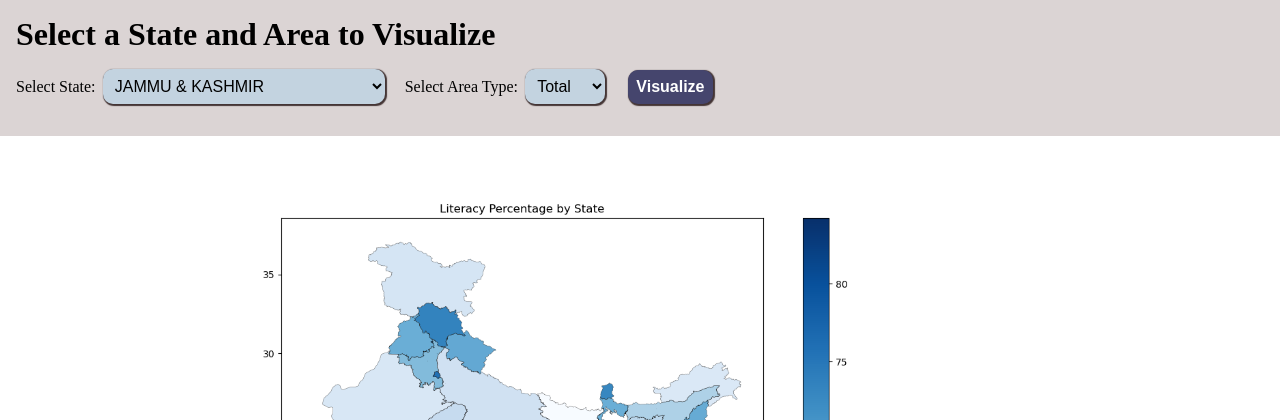
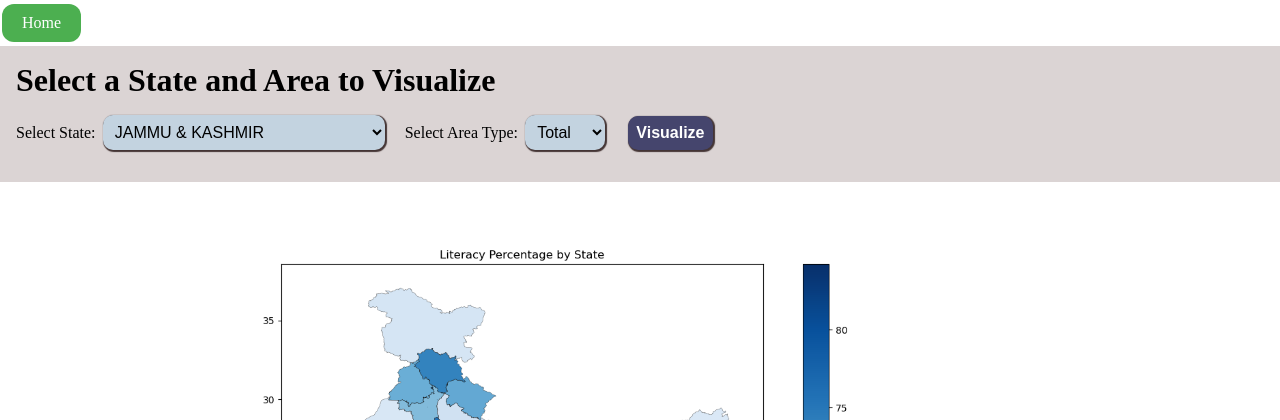
Before and after one commit to jaiswalritika/Education-and-Employment-Insight-using-Census-Data, a Flask app: page / in a window 1280 px wide. Shown: the top 420 px of the page. Run offline with Flask 3, Linux system fonts and the light colour scheme.

Commit message:
Home & Back button

```diff
--- a/app/app.py
+++ b/app/app.py
@@ -15,6 +15,10 @@ def index():
     states = df['Area name'].unique()
     area_types = df['Total/Rural/Urban'].unique()
     return render_template('index.html', states=states, area_types=area_types)
+
+@app.route('/home')
+def home():
+    return render_template('index.html')
 
 def bar_chart(dataset,params,region,area_type):
     fig = go.Figure()
--- a/app/templates/index.html
+++ b/app/templates/index.html
@@ -5,9 +5,30 @@
     <meta charset="UTF-8">
     <title>Select a State and Area</title>
     <link rel="stylesheet" href="{{url_for('static',filename='css/style.css')}}">
+    <style>
+        .button {
+            background-color: #4CAF50;
+            border: none;
+            color: white;
+            padding: 10px 20px;
+            text-align: center;
+            text-decoration: none;
+            display: inline-block;
+            font-size: 16px;
+            margin: 4px 2px;
+            cursor: pointer;
+            border-radius: 12px;
+        }
+    </style>
 </head>
 
 <body>
+    <div>
+        <a href="/" class="button">Home</a>
+        <a href="{{ url_for('home') }}" title="Home">
+            <i class="fa fa-home"></i> <!-- Font Awesome home icon -->
+        </a>
+    </div>
     <div class="input_class">
         <h1>Select a State and Area to Visualize</h1>
         <form action="/visualize" method="POST">
```
Also changed, not shown: app/templates/map.html (+13 -0 lines), app/templates/visualization.html (+22 -2 lines), app/templates/visualization_dist.html (+21 -3 lines).
